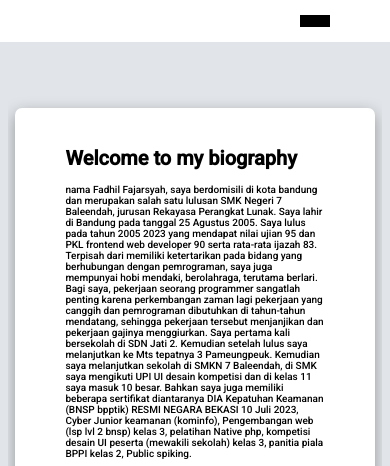
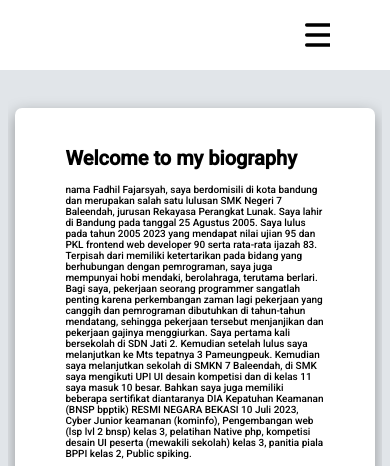
Before and after one commit to fadhli089fajarsyah/biodata, a plain HTML site: page index.html in a window 390 px wide. Shown: the top 466 px of the page. Drawn offline with Linux system fonts and the light colour scheme.

Commit message:
first commit

```diff
--- a/assets/css/style.css
+++ b/assets/css/style.css
@@ -723,8 +723,9 @@ body {
 
     .st {
         width: 100%;
-        height: 4px;
+        height: 1px;
         background-color: black;
+        margin: 5px;
     }
 
     .logo_nav {
--- a/index.html
+++ b/index.html
@@ -32,9 +32,15 @@
             </div>
             <a href="contact.html" class="btn_contact btn_nav lists_link_nav">contact Me</a>
             <button onclick="hbr_m()" class="hbr">
-                <span class="st"></span>
-                <span class="st"></span>
-                <span class="st"></span>
+                <svg width="40px" height="40px" viewBox="0 0 24 24" fill="none" xmlns="http://www.w3.org/2000/svg">
+
+                    <g id="SVGRepo_bgCarrier" stroke-width="0"/>
+
+                    <g id="SVGRepo_tracerCarrier" stroke-linecap="round" stroke-linejoin="round"/>
+
+                    <g id="SVGRepo_iconCarrier"> <path d="M4 18L20 18" stroke="#000000" stroke-width="2" stroke-linecap="round"/> <path d="M4 12L20 12" stroke="#000000" stroke-width="2" stroke-linecap="round"/> <path d="M4 6L20 6" stroke="#000000" stroke-width="2" stroke-linecap="round"/> </g>
+
+                    </svg>
             </button>
         </nav>
         <div class="nav_hbr" id="hbr">
```
